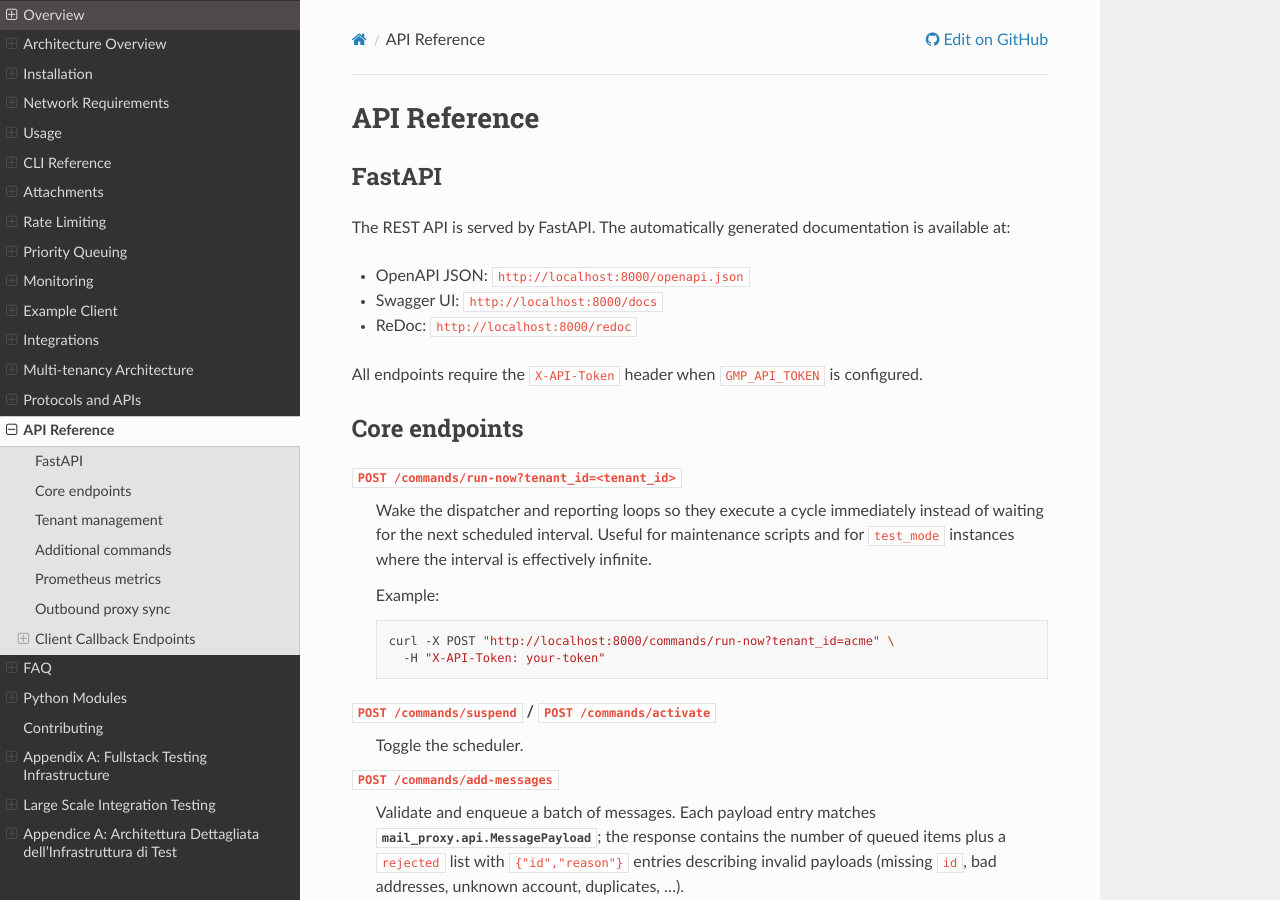
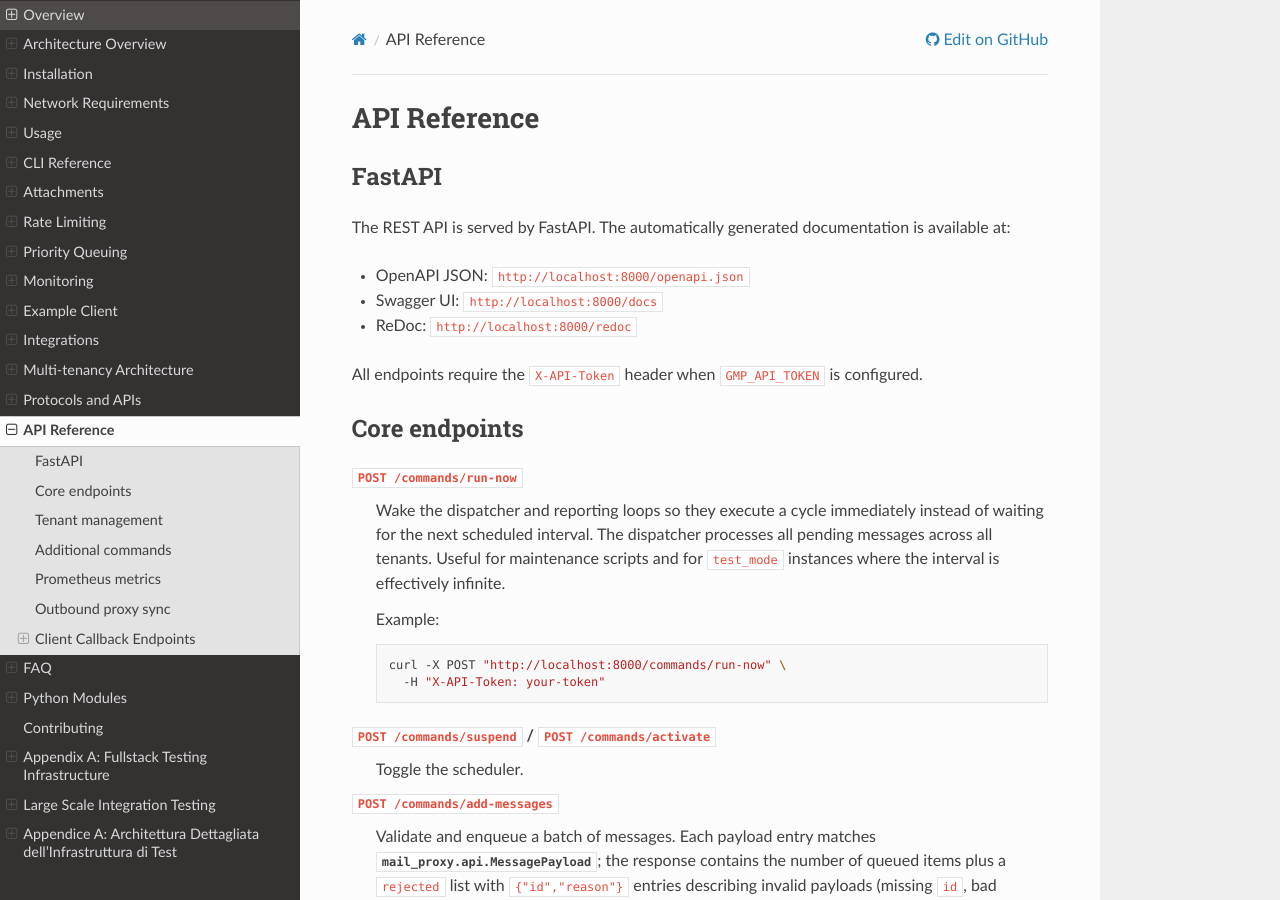
Before and after one commit to genropy/genro-mail-proxy, a Sphinx documentation site: the page built from docs/api_reference.rst, in a window 1280 px wide and 900 px high. Built offline with Sphinx 7.4.7 and the Read the Docs theme 3.1.0, drawn with Linux system fonts in a browser that asks for light colours.

Commit message:
fix: remove tenant_id from /commands/run-now and add tenant_id to client
- /commands/run-now is a simple "wake up" signal that processes all
  tenants, so tenant_id parameter was incorrectly required
- MailProxyClient now accepts optional tenant_id in constructor
- MessagesAPI.list() and AccountsAPI.list() pass tenant_id if configured
- Updated docs to reflect the correct API behavior

This prepares for future community (single-tenant) vs enterprise
(multi-tenant) editions.

```diff
--- a/docs/api_reference.rst
+++ b/docs/api_reference.rst
@@ -18,17 +18,17 @@ All endpoints require the ``X-API-Token`` header when
 Core endpoints
 --------------
 
-``POST /commands/run-now?tenant_id=<tenant_id>``
+``POST /commands/run-now``
    Wake the dispatcher and reporting loops so they execute a cycle immediately
-   instead of waiting for the next scheduled interval. Useful for maintenance
-   scripts and for ``test_mode`` instances where the interval is effectively
-   infinite.
+   instead of waiting for the next scheduled interval. The dispatcher processes
+   all pending messages across all tenants. Useful for maintenance scripts and
+   for ``test_mode`` instances where the interval is effectively infinite.
 
    Example:
 
    .. code-block:: bash
 
-      curl -X POST "http://localhost:8000/commands/run-now?tenant_id=acme" \
+      curl -X POST "http://localhost:8000/commands/run-now" \
         -H "X-API-Token: your-token"
 
 ``POST /commands/suspend`` / ``POST /commands/activate``
--- a/docs/cli_reference.rst
+++ b/docs/cli_reference.rst
@@ -396,7 +396,7 @@ context:
 
    # Access raw API responses
    proxy._get("/metrics")
-   proxy._post("/commands/run-now", params={"tenant_id": "acme"})
+   proxy._post("/commands/run-now")
 
 See :doc:`usage` for more REPL examples and the full client API.
 
```
Also changed, not shown: 2 other files.
